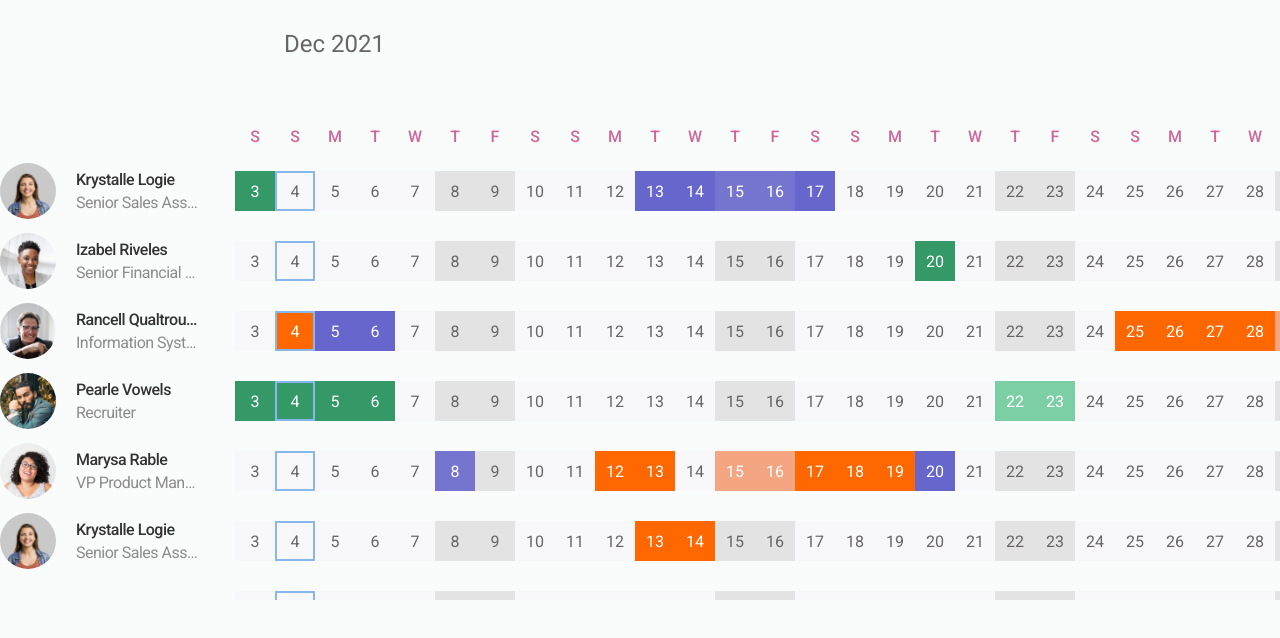
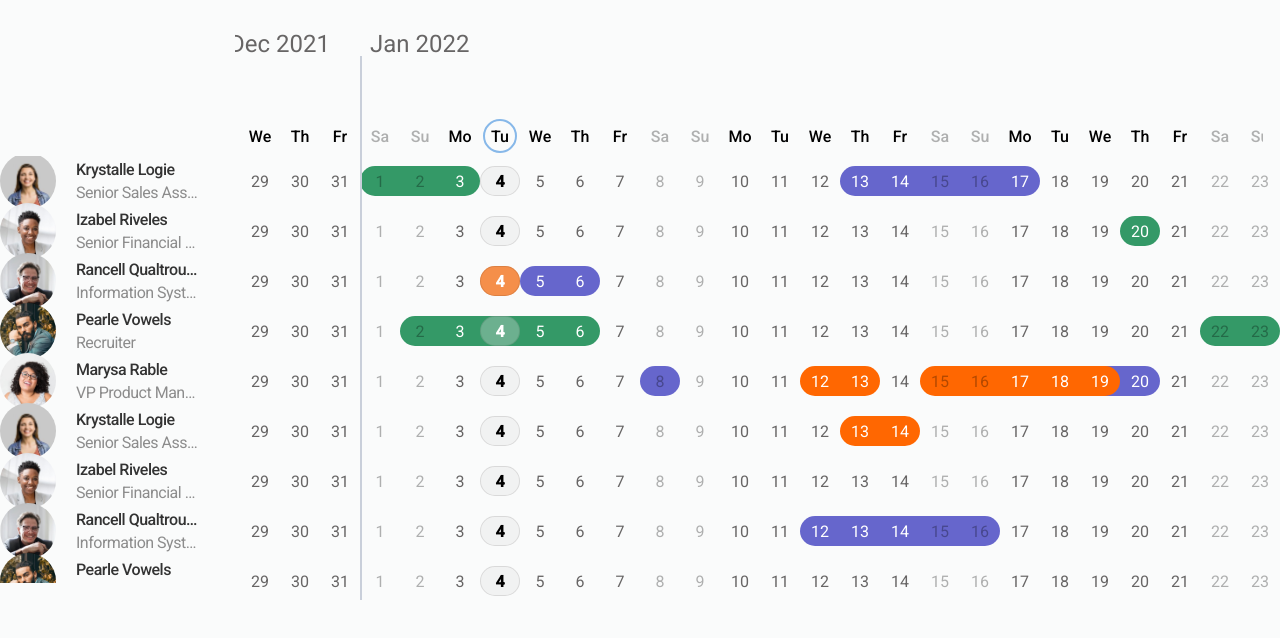
Before and after one commit to ANovokmet/vue-holiday-planner, a Vue app: page / in a window 1280 px wide. Shown: the top 638 px of the page. Built offline with nearby package versions, Linux system fonts and the light colour scheme.

Commit message:
Design changes

```diff
--- a/public/main.css
+++ b/public/main.css
@@ -9,43 +9,41 @@ body {
     background-color: #FAFBFB;
 }
 
+.orange.hp-interval {
+    background-color: #FF6701 !important;
+}
+
 .orange {
-    background-color: #FF6701 !important;
     color: white !important;
 }
 
-.orange.weekend {
-    background-color: #F4A682 !important;
+.green.hp-interval {
+    background-color: #349967 !important;
 }
 
 .green {
-    background-color: #349967 !important;
     color: white !important;
 }
 
-.green.weekend {
-    background-color: #7ccea5 !important;
+.purple.hp-interval {
+    background-color: #6666CC !important;
 }
 
 .purple {
-    background-color: #6666CC !important;
     color: white !important;
 }
 
-.purple.weekend {
-    background-color: #7575d0 !important;
-}
-
 .today.weekend {
-    background-color: #a1d3ff !important;
+    /* background-color: #a1d3ff !important; */
 }
 
 .day-main {
-    background-color: #f8f7f9;
+    /* background-color: #f8f7f9; */
 }
 
 .weekend {
-    background-color: #e4e3e4;
+    color: rgb(0 0 0 / 30%) !important;
+    /* background-color: #e4e3e4; */
 }
 
 .circle {
@@ -67,3 +65,26 @@ body {
 .circle-orange::after {
     border-color: #F4A682;
 }
+
+
+.public-holiday {
+  height: 30px;
+  border-radius: 20px;
+  color: #CB4141 !important;
+  background-color: rgb(255 0 0 / 10%);
+  color: black;
+  font-weight: bold;
+}
+
+
+
+.start-of-month:before {
+    content: ' ';
+    border-left: 2px solid #C9CFDA;
+    height: 100px;
+    width: 2px;
+    display: block;
+    position: absolute;
+    left: 0;
+    top: -60px;
+}
--- a/src/App.vue
+++ b/src/App.vue
@@ -123,7 +123,7 @@ export default Vue.extend({
         {
           date: dayjs('2022-02-01'),
           headerClass: 'circle circle-orange',
-          class: 'orange'
+          class: 'public-holiday'
         }
       ],
       startDate: dayjs().startOf('isoWeek'),
--- a/src/components/HolidayPlanner.vue
+++ b/src/components/HolidayPlanner.vue
@@ -3,7 +3,7 @@
     <div class="hp-header" v-if="enableHeader">
       <slot name="title" :from="from" :to="to">
         <div class="range" v-if="from != null && to != null">
-          {{ dateFormat(from, "MMM YYYY") }} ― {{ dateFormat(to, "MMM YYYY") }}
+          {{ dateFormat(from, "MMMM YYYY") }} ― {{ dateFormat(to, "MMMM YYYY") }}
         </div>
       </slot>
     </div>
@@ -43,7 +43,7 @@
     <div class="hp-body">
       <div class="side-body side hp-bottom-scrollbar-visible">
         <div class="hp-side-scroller" ref="scrollSide">
-          <div v-for="row in resources" :key="row.id" class="hp-row row-side hp-card">
+          <div v-for="row in resources" :key="row.id" class="hp-row row-side hp-card" :style="{'height': rowHeight + 'px' }">
             <slot name="row-header" :row="row">
               <img class="avatar" :src="row.img" />
               <div class="card-content">
@@ -60,13 +60,20 @@
         @click="onBodyClick"
         @mousedown="onBodyMousedown"
       >
-        <div ref="rowContainer">
+        <div ref="rowContainer" :style="{ 'width': days.length * 40 + 'px' }" style="overflow: hidden;position: relative;">
           <div
             v-for="row in resources"
             :key="row.id"
             class="hp-row row-main"
             :data-row-id="row.id"
+            :style="{'height': rowHeight + 'px' }"
           >
+            <div v-for="(item, index) in row.days"
+              :key="'interval-'+index"
+              class="hp-interval"
+              :style="_getIntervalStyle(item)"
+              :class="_getIntervalClass(item)">
+            </div>
             <div
               v-for="(item, index) in days"
               :key="index"
@@ -75,7 +82,6 @@
                 _getDateClasses(row, item),
                 { selected: selected[item.key] && selectedRows[row.id] },
               ]"
-              :style="_getDateStyle(row, item)"
               :data-day-id="index"
             >
               <div class="day-content">
@@ -101,8 +107,7 @@ import { add_resize_listener } from './resize-listener';
 dayjs.extend(minMax);
 
 const DAY_WIDTH = 40;
-const ROW_HEIGHT = 70;
-const SCROLLABLE_THRESHOLD_DELTA = 200;
+const SCROLLABLE_THRESHOLD_DELTA = 400;
 const SCROLLABLE_RANGE_EXPAND_WIDTH = 400;
 const DRAGGING_TRESHOLD = 5;
 
@@ -148,6 +153,11 @@ export default (Vue as VueConstructor<
       type: Object as PropType<Dayjs>,
       default: () => dayjs().startOf('day'),
     },
+    /** Reference date where the scrolling starts from */
+    referenceDate: {
+      type: Object as PropType<Dayjs>,
+      default: () => dayjs().startOf('day'),
+    },
     /** if infinite scroll is disabled, this is max scrollable date */
     maxDate: {
       type: Object as PropType<Dayjs>,
@@ -184,6 +194,10 @@ export default (Vue as VueConstructor<
           klass.push('today');
         }
 
+        if(date.date() === 1) {
+          klass.push('start-of-month');
+        }
+
         return klass;
       }) as any
     },
@@ -195,7 +209,8 @@ export default (Vue as VueConstructor<
       default: ((date: Dayjs) => {
         return {
           'today': date.isSame(dayjs(), 'day'),
-          'start-of-month': date.date() === 1
+          'start-of-month': date.date() === 1,
+          'weekend': date.day() === 6 || date.day() === 0,
         };
       }) as any
     },
@@ -210,7 +225,7 @@ export default (Vue as VueConstructor<
     getDayHeaderFn: {
       type: Function as PropType<(date: Dayjs) => any>,
       default: ((date: Dayjs) => {
-        return date.format('dd')[0];
+        return date.format('dd');
       }) as any
     },
     /** enable selection of dates */
@@ -222,15 +237,18 @@ export default (Vue as VueConstructor<
     enableHeader: {
       type: Boolean,
       default: false,
+    },
+    rowHeight: {
+      type: Number,
+      default: 50
     }
   },
   created() {
-    this.referenceDate = this.startDate;
     this.scrollableFrom = this.positionToDate(this.scrollableLeft);
     this.scrollableTo = this.positionToDate(this.scrollableRight);
 
-    this.checkScrollableThresholdHit = debounce(this._checkScrollableThresholdHit.bind(this), 250);
-    this.updateRange = throttle(this._updateRange.bind(this), 250);
+    this.checkScrollableThresholdHit = debounce(this._checkScrollableThresholdHit.bind(this), 100);
+    this.updateRange = throttle(this._updateRange.bind(this), 100);
 
   },
   mounted() {
@@ -251,11 +269,33 @@ export default (Vue as VueConstructor<
 
     setTimeout(() => {
       this.scrollLeftTo(this.startDate, 'auto');
+      const { scrollLeft, clientWidth } = this.$refs.scrollBody!;
+      this.checkScrollableThresholdHit(scrollLeft, clientWidth);
+      this.updateRange(scrollLeft, scrollLeft + clientWidth);
     });
 
     this.computeClasses();
   },
   methods: {
+
+    _getIntervalStyle(day: ResourceDay) {
+      const style = Object.assign({}, day.style);
+
+      if(day.startDate && day.endDate) {
+        const left = this.dateToPosition(day.startDate!);
+        const right = this.dateToPosition(day.endDate!);
+
+        style.left = `${left}px`;
+        style.width = `${right - left + DAY_WIDTH}px`;
+      }
+
+      return style;
+    },
+
+    _getIntervalClass(day: ResourceDay) {
+      return day.class;
+    },
+
     // TODO:: move to computed when solution to performance is found
     computeClasses() {
       const value = this.resources;
@@ -395,7 +435,7 @@ export default (Vue as VueConstructor<
             }
           }
           for (const row of this.rows) {
-            if (row.top + ROW_HEIGHT >= topY && row.top <= bottomY) {
+            if (row.top + this.rowHeight >= topY && row.top <= bottomY) {
               selectedRows[row.resource.id] = true;
             }
           }
@@ -425,7 +465,7 @@ export default (Vue as VueConstructor<
           }
         }
         for (const row of this.rows) {
-          if (row.top + ROW_HEIGHT >= topY && row.top <= bottomY) {
+          if (row.top + this.rowHeight >= topY && row.top <= bottomY) {
             resources.push(row.resource);
           }
         }
@@ -469,7 +509,11 @@ export default (Vue as VueConstructor<
     dateToPosition(date: Dayjs): number {
       const diff = date.diff(this.scrollableFrom, 'day');
       const ix = clamp(diff, 0, this.days.length - 1);
-      return this.days[ix].left;
+      if(!this.days[ix]) {
+        return 0;
+      }
+      return diff * DAY_WIDTH;
+      // return this.days[ix].left;
     },
 
     _checkScrollableThresholdHit(scrollLeft: number, clientWidth: number): void {
@@ -637,13 +681,13 @@ export default (Vue as VueConstructor<
           resource,
           top
         });
-        top += ROW_HEIGHT;
+        top += this.rowHeight;
       }
       return _rows;
     },
 
     rowContainerHeight(): number {
-      return this.rows.length * ROW_HEIGHT;
+      return this.rows.length * this.rowHeight;
     },
 
     rightScrollbarVisible(): boolean {
@@ -672,7 +716,6 @@ export default (Vue as VueConstructor<
       selectedRows: {} as { [key: string]: boolean },
 
       today: dayjs(),
-      referenceDate: null as Dayjs | null,
       referenceScrollLeft: 0,
       scrollableFrom: null as Dayjs | null,
       scrollableTo: null as Dayjs | null,
@@ -768,7 +811,7 @@ export default (Vue as VueConstructor<
   flex: 0 0 40px;
   height: 40px;
   cursor: pointer;
-  color: #cc6799;
+  color: #000;
   font-weight: 500;
 
   display: flex;
@@ -792,12 +835,17 @@ export default (Vue as VueConstructor<
 
 /** use v-global in Vue3 */
 .day-main.today {
-  border: 2px solid #87b8e9;
+  border: 1px solid rgb(0 0 0 / 10%);
+  height: 30px;
+  border-radius: 20px;
+  background-color: rgb(225 225 225 / 33%);
+  color: black;
+  font-weight: bold;
 }
 
 .day-main {
   flex: 0 0 40px;
-  height: 40px;
+  height: 30px;
 
   cursor: pointer;
   color: #676565;
@@ -805,16 +853,16 @@ export default (Vue as VueConstructor<
 
 /** use v-global in Vue3 */
 ::v-deep .day-main {
-  background-color: #f8f7f9;
+  /* background-color: #f8f7f9; */
+  z-index: 1;
 }
 
 /** use v-global in Vue3 */
 ::v-deep .weekend {
-  background-color: #e4e3e4;
+  /* background-color: #e4e3e4; */
 }
 
 .hp-row {
-  height: 70px;
   display: flex;
   align-items: center;
 }
@@ -827,7 +875,8 @@ export default (Vue as VueConstructor<
 }
 
 .start-of-month {
-  border-left: 3px solid #cc6799;
+  /* border-left: 3px solid #cc6799; */
+  position: relative;
 }
 
 .header-month {
@@ -901,4 +950,12 @@ export default (Vue as VueConstructor<
   background: #5b99d682;
   color: white;
 }
+
+.hp-interval {
+  position: absolute;
+  height: 30px;
+  border-radius: 20px;
+  border: 1px solid transparent;
+  z-index: 0;
+}
 </style>
```
Also changed, not shown: 1 other file (tests, documents, lock files or other folders).
